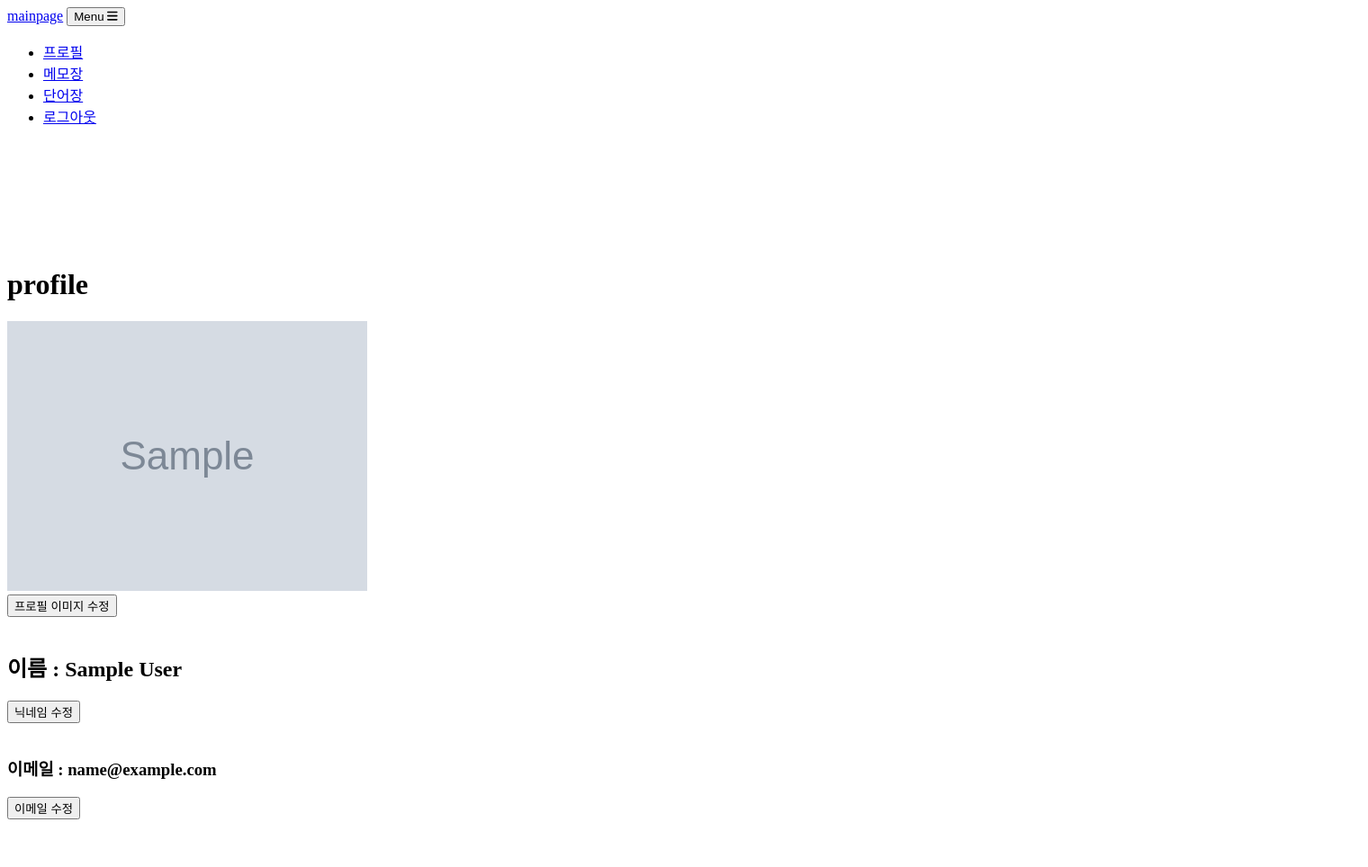
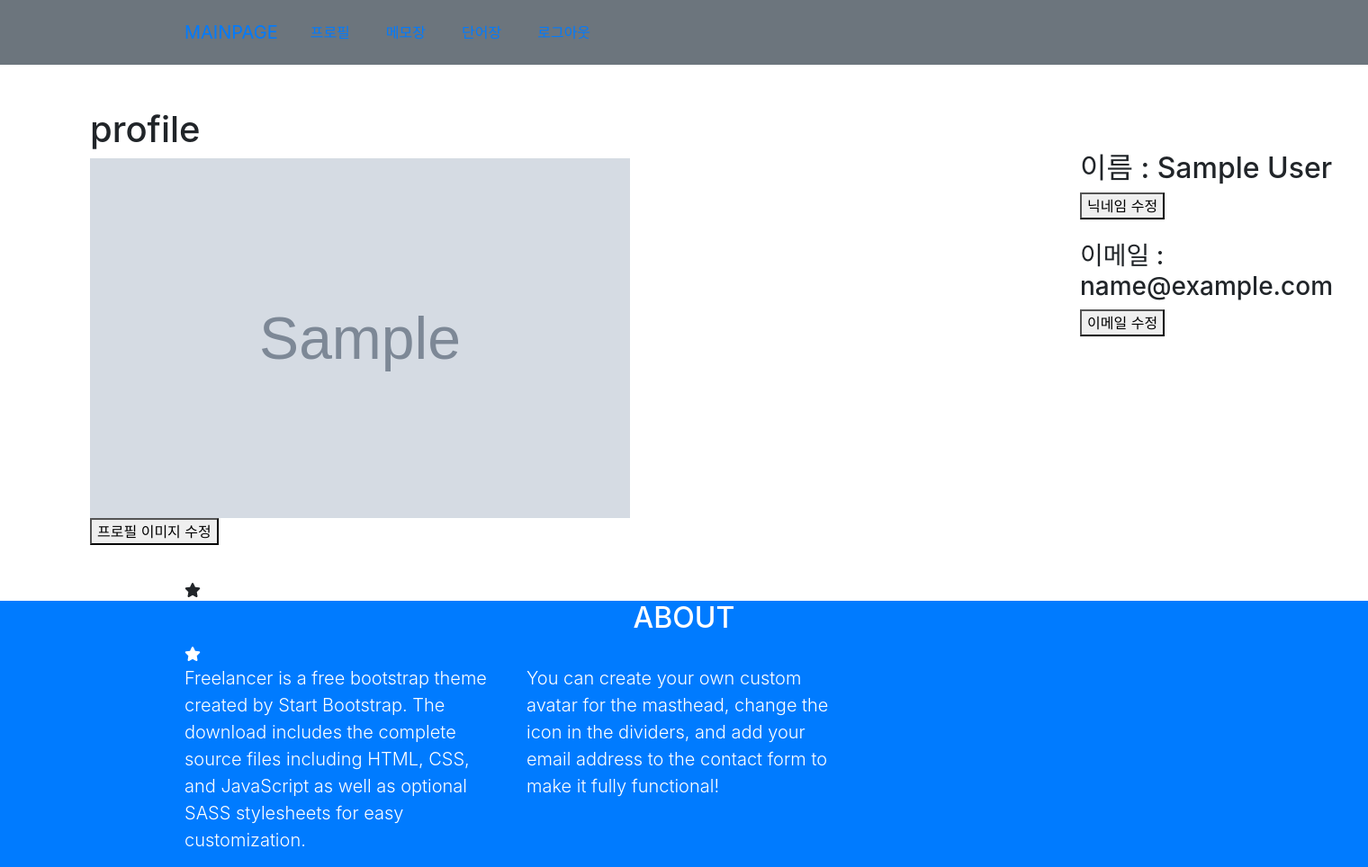
Before and after one commit to Moon-Jeonghyeon/LLM_Communism_project, a Django app: page /users/profile/1/ in a window 1520 px wide. Shown: the top 964 px of the page at 90% size. Run offline with Django 5.2, Linux system fonts and the light colour scheme; a user stored in the database is signed in; tables that the repository leaves empty hold one stand-in row (values such as "Sample post"); grey boxes marked "Sample" are stand-in pictures; parts of the project's set-up code (start-up, migrations or seed data) failed here and were passed over; some libraries are stand-ins or nearby versions.

Commit message:
오류 해결(단어장)

```diff
--- a/templates/base.html
+++ b/templates/base.html
@@ -9,6 +9,7 @@
         <meta name="author" content="" />
         <title>Englisth Learner</title>
         <!-- Favicon-->
+        <link href="https://stackpath.bootstrapcdn.com/bootstrap/4.5.2/css/bootstrap.min.css" rel="stylesheet">
         <link rel="icon" type="image/x-icon" href="assets/favicon.ico" />
         <!-- Font Awesome icons (free version)-->
         <script src="https://use.fontawesome.com/releases/v6.3.0/js/all.js" crossorigin="anonymous"></script>
--- a/templates/users/memo.html
+++ b/templates/users/memo.html
@@ -1,9 +1,7 @@
-<<<<<<< HEAD
 {% extends 'base_01.html' %}
 
 {% block head %}
 <!-- Bootstrap CSS -->
-<link href="https://stackpath.bootstrapcdn.com/bootstrap/4.5.2/css/bootstrap.min.css" rel="stylesheet">
 
 <style>
     .item:nth-child(even) {
--- a/templates/users/profile.html
+++ b/templates/users/profile.html
@@ -1,11 +1,30 @@
 {% extends 'base_01.html' %}
 
+{% block head %}
+<style>
+
+    .box-container {
+    display: flex;
+    }
+
+    .ma {
+        margin-left: 100px;
+        margin-right: 500px;
+    }
+
+    .ma_01 {
+        margin-right: 100px;
+    }
+
+</style>
+{% endblock %}
+
 {% block base_content %}
-
-    <div>
+<div class="box-container">
+    <div class="ma">
         <h1>profile</h1>
         <div>
-            <img src = "{{ user.profile_image.url }}" alt=""  width="400">
+            <img src = "{{ user.profile_image.url }}" alt=""  width="600" height="400">
         </div>
 
         <div>
@@ -21,8 +40,10 @@
         {% endif %}
         </div>
     </div>
+    <div>
+        <div>
             <br>
-    <div>
+            <br>
             <h2>이름 : {{ profile_user.name }} </h2>
             {% if profile_user == request.user %}
                 <button onclick="document.getElementById('edit_nickname_form').style.display='block'">닉네임 수정</button>
@@ -55,5 +76,7 @@
         {% endfor %}
 
         </div>
+    </div>
+</div>
 
 {% endblock %}
```
Also changed, not shown: templates/words/vocabulary.html (+14 -17 lines), words/views.py (+2 -7 lines). Lines whose indentation alone changed are shown as unchanged.
